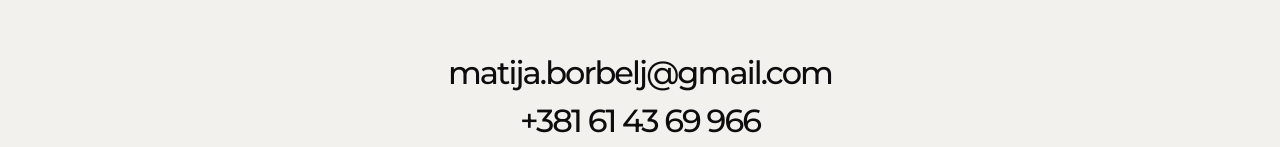
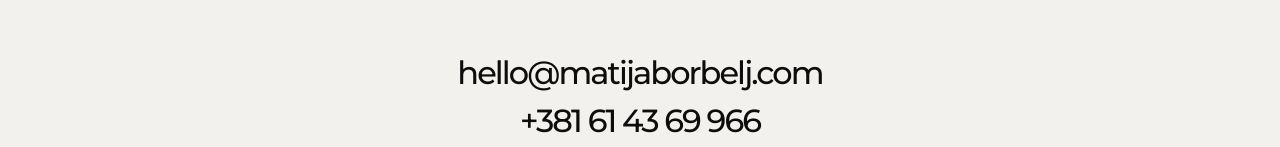
Before and after one commit to boriskreppo/matija-borbelj, a website: page info.html in a window 1280 px wide. Shown: the part 342-489 px from the top of the page. Drawn offline with Linux system fonts and the light colour scheme.

Commit message:
Update email address on info page
Co-Authored-By: Claude Sonnet 4.6 <noreply@anthropic.com>

```diff
--- a/info.html
+++ b/info.html
@@ -47,7 +47,7 @@
       surrounds them. His work is shaped by a blend of documentary observation and cinematic aesthetics.</p>
 
     <div class="info-contact">
-      <a class="info-mail" href="mailto:matija.borbelj@gmail.com">matija.borbelj@gmail.com</a>
+      <a class="info-mail" href="mailto:hello@matijaborbelj.com">hello@matijaborbelj.com</a>
       <a class="info-phone" href="tel:+381614369966">+381 61 43 69 966</a>
       <a class="info-instagram" href="https://www.instagram.com/matija.borbelj/" target="_blank"
         rel="noopener">Instagram</a>
```
